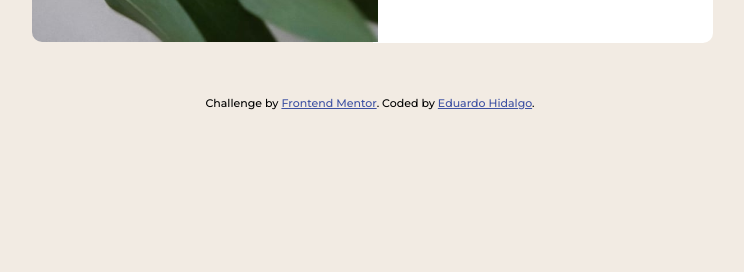
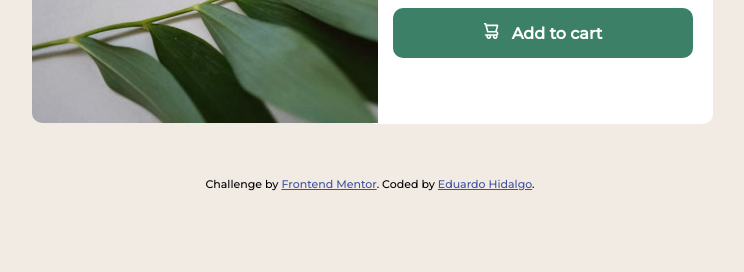
Before and after one commit to EduardoHidalgo10/productpreviewcard, a plain HTML site: page index.html in a window 1280 px wide. Shown: the part 528-800 px from the top of the page, without its empty margins (270-1014 px from the left). Drawn offline with Linux system fonts and the light colour scheme.

Commit message:
card centered

```diff
--- a/style.css
+++ b/style.css
@@ -31,6 +31,9 @@
 body {
     margin:0;
     background-color: var(--Cream);
+    height: 100vh;
+    display: grid;
+    align-content: center;
 }
 
 
@@ -53,8 +56,8 @@ body {
     flex-direction: column;
     align-items: center;
     justify-content: center;
-    margin-top: 30px;
     border-radius: 10px;
+
 
 
 }
```
